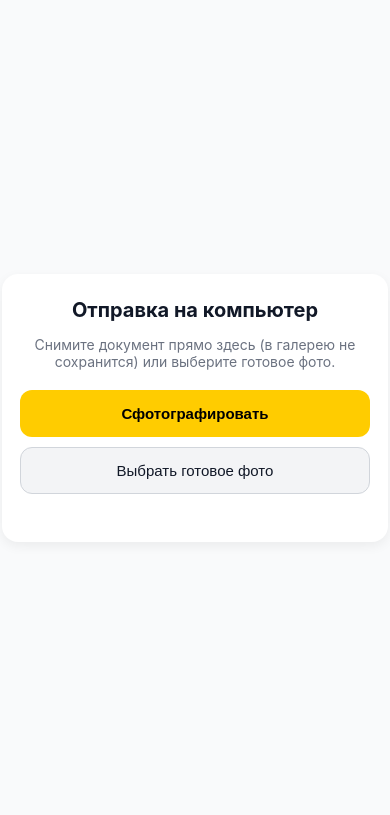
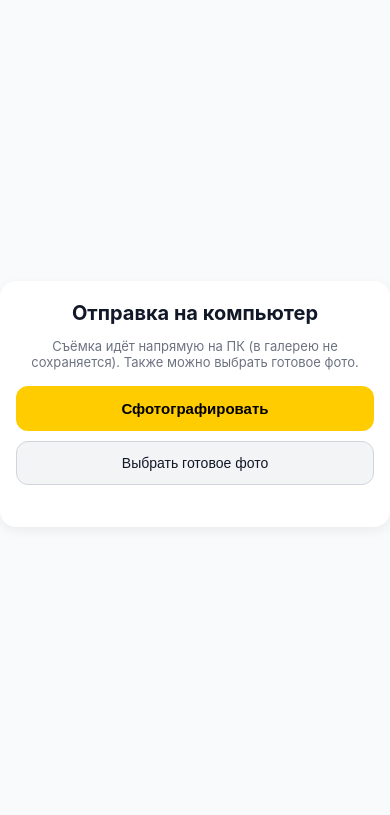
Before and after one commit to SarvinozSafarova/qr-pdf-service, a FastAPI app: page /m/1 in a window 390 px wide. Shown: the top 815 px of the page. Run offline with FastAPI, Linux system fonts and the light colour scheme.

Commit message:
Update mobile.html

```diff
--- a/templates/mobile.html
+++ b/templates/mobile.html
@@ -10,7 +10,7 @@
             background: #f9fafb;
             color: #111827;
             margin: 0;
-            padding: 20px;
+            padding: 16px;
             display: flex;
             flex-direction: column;
             align-items: center;
@@ -21,27 +21,27 @@
         .card {
             background: #fff;
             border-radius: 16px;
-            padding: 24px 18px;
+            padding: 20px 16px;
             width: 100%;
-            max-width: 420px;
+            max-width: 440px;
             box-shadow: 0 4px 12px rgba(0,0,0,0.06);
         }
         h1 {
             font-size: 20px;
             margin-top: 0;
-            margin-bottom: 8px;
+            margin-bottom: 6px;
         }
         p {
-            font-size: 14px;
+            font-size: 13px;
             color: #6b7280;
-            margin-bottom: 20px;
+            margin-bottom: 16px;
         }
         .btn-yellow {
             background: #ffcc00;
             color: #000;
             border: none;
             border-radius: 12px;
-            padding: 15px 20px;
+            padding: 14px 18px;
             font-size: 15px;
             font-weight: 600;
             width: 100%;
@@ -53,8 +53,8 @@
             color: #111827;
             border: 1px solid #d1d5db;
             border-radius: 12px;
-            padding: 14px 20px;
-            font-size: 15px;
+            padding: 13px 18px;
+            font-size: 14px;
             font-weight: 500;
             width: 100%;
             cursor: pointer;
@@ -62,15 +62,20 @@
         }
         #cameraBox {
             display: none;
-            margin-top: 12px;
-            margin-bottom: 12px;
+            margin-top: 10px;
+            margin-bottom: 10px;
         }
         video {
             width: 100%;
             border-radius: 12px;
             background: #000;
-            max-height: 340px;
-            object-fit: cover;
+            max-height: 420px;
+            object-fit: contain;
+        }
+        .cam-tip {
+            font-size: 12px;
+            color: #4b5563;
+            margin-top: 6px;
         }
         .cam-actions {
             display: flex;
@@ -78,14 +83,14 @@
             margin-top: 10px;
         }
         .status {
-            margin-top: 14px;
-            font-size: 15px;
+            margin-top: 12px;
+            font-size: 14px;
             font-weight: 500;
             color: #059669;
         }
         .loader {
             display: none;
-            margin-top: 12px;
+            margin-top: 10px;
             color: #d97706;
             font-size: 14px;
         }
@@ -95,7 +100,7 @@
 
 <div class="card">
     <h1>Отправка на компьютер</h1>
-    <p>Снимите документ прямо здесь (в галерею не сохранится) или выберите готовое фото.</p>
+    <p>Съёмка идёт напрямую на ПК (в галерею не сохраняется). Также можно выбрать готовое фото.</p>
 
     <button class="btn-yellow" onclick="openCamera()">Сфотографировать</button>
 
@@ -106,6 +111,7 @@
 
     <div id="cameraBox">
         <video id="video" autoplay playsinline></video>
+        <div class="cam-tip">Держите телефон ровно над листом и подождите 1–2 сек, пока сфокусируется текст</div>
         <canvas id="canvas" style="display: none;"></canvas>
         <div class="cam-actions">
             <button class="btn-yellow" style="margin-bottom: 0;" onclick="takePhoto()">Снять и отправить</button>
@@ -113,7 +119,7 @@
         </div>
     </div>
 
-    <div id="loader" class="loader">Отправка на компьютер...</div>
+    <div id="loader" class="loader">Отправка и обработка документа...</div>
     <div id="status" class="status"></div>
 </div>
 
@@ -131,14 +137,28 @@
         status.textContent = '';
         try {
             stream = await navigator.mediaDevices.getUserMedia({
-                video: { facingMode: { ideal: "environment" } },
+                video: {
+                    facingMode: { ideal: "environment" },
+                    width: { ideal: 3840 },
+                    height: { ideal: 2160 },
+                    focusMode: { ideal: "continuous" }
+                },
                 audio: false
             });
             video.srcObject = stream;
             cameraBox.style.display = 'block';
         } catch (err) {
-            status.style.color = '#dc2626';
-            status.textContent = 'Не удалось открыть камеру в браузере. Разрешите доступ к камере или выберите готовое фото.';
+            try {
+                stream = await navigator.mediaDevices.getUserMedia({
+                    video: { facingMode: { ideal: "environment" } },
+                    audio: false
+                });
+                video.srcObject = stream;
+                cameraBox.style.display = 'block';
+            } catch (err2) {
+                status.style.color = '#dc2626';
+                status.textContent = 'Не удалось открыть камеру. Разрешите доступ к камере в настройках браузера.';
+            }
         }
     }
 
@@ -156,13 +176,15 @@
         canvas.width = video.videoWidth;
         canvas.height = video.videoHeight;
         const ctx = canvas.getContext('2d');
+        ctx.imageSmoothingEnabled = true;
+        ctx.imageSmoothingQuality = "high";
         ctx.drawImage(video, 0, 0, canvas.width, canvas.height);
 
         canvas.toBlob(async (blob) => {
             if (!blob) return;
             const file = new File([blob], "camera_photo.jpg", { type: "image/jpeg" });
             await sendFiles([file]);
-        }, "image/jpeg", 0.9);
+        }, "image/jpeg", 0.95);
     }
 
     input.addEventListener('change', async (e) => {
@@ -195,7 +217,7 @@
                 status.textContent = `Отправлено фото: ${data.uploaded} шт. Можно добавить ещё!`;
             } else {
                 status.style.color = '#dc2626';
-                status.textContent = 'Не удалось обработать фото. Попробуйте другое фото.';
+                status.textContent = 'Не удалось обработать фото. Попробуйте ещё раз.';
             }
         } catch (err) {
             loader.style.display = 'none';
```
